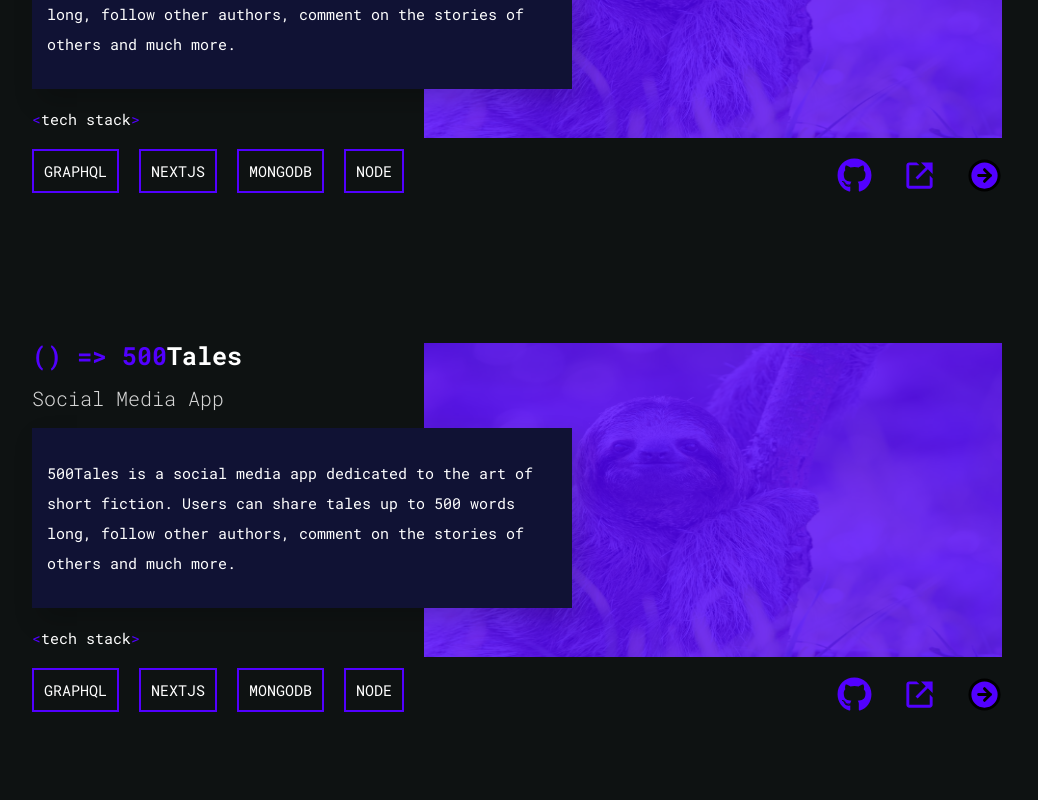
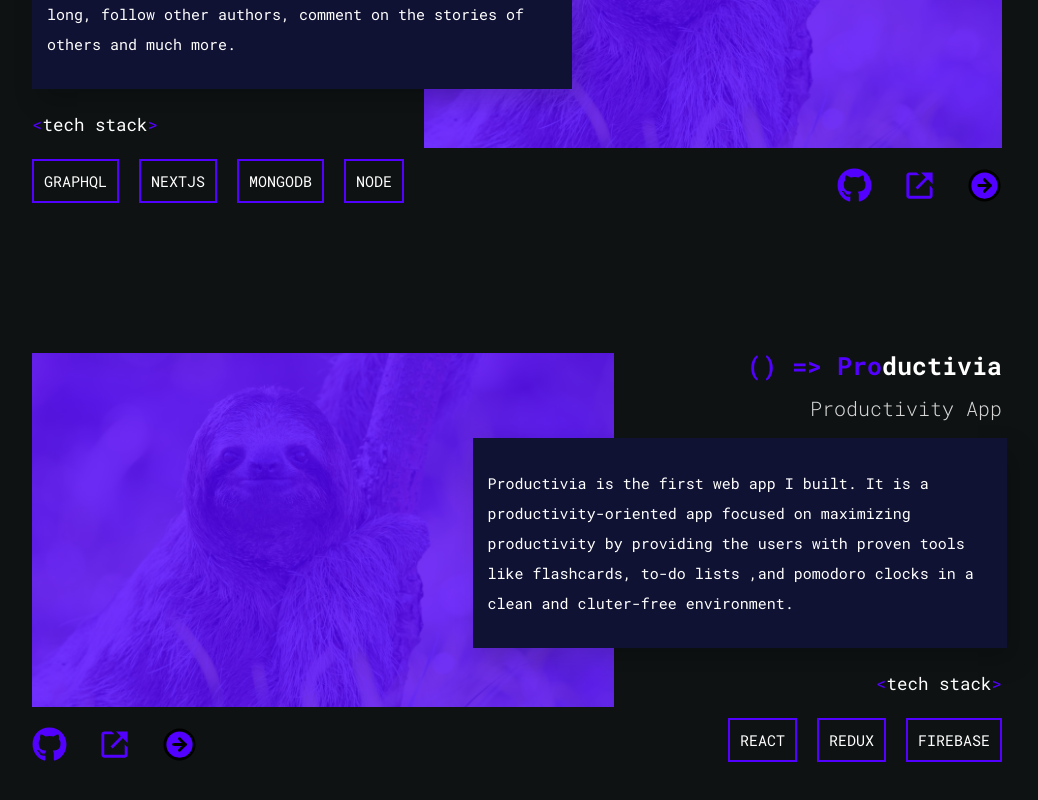
Before and after one commit to 0xngndev/portfolio.v2, a Next.js app: page / in a window 1280 px wide. Shown: the part 1170-1970 px from the top of the page, without its empty margins (123-1161 px from the left). Built offline with nearby package versions, Linux system fonts and the light colour scheme.

Commit message:
Finished Productivia

```diff
--- a/components/Productivia.js
+++ b/components/Productivia.js
@@ -8,15 +8,15 @@ import { FiArrowRightCircle } from "react-icons/fi";
 const DivProjectWrapper = styled.div`
   position: relative;
   display: flex;
-  flex-direction: row;
+  flex-direction: row-reverse;
   width: 100%;
-  padding-right: 2rem;
+
   margin-bottom: 15rem;
 
   .div-projects-fh {
     display: flex;
     flex-direction: column;
-    align-items: flex-end;
+    align-items: flex-start;
     flex: 1.5;
 
     .div-img {
@@ -45,21 +45,25 @@ const DivProjectWrapper = styled.div`
           opacity: 0;
         }
       }
+      img {
+        object-fit: cover;
+        object-position: center center;
+      }
     }
 
     .div-svg {
       display: flex;
       flex-direction: row;
-      justify-content: flex-end;
+      justify-content: flex-start;
       cursor: pointer;
 
       svg {
         padding-top: 2rem;
-        padding-left: 3rem;
+        padding-right: 3rem;
         fill: var(--darkPrimary);
         height: 35px;
         width: 35px;
-        align-self: flex-end;
+        align-self: flex-start;
         transition: 0.3s;
         border: none;
 
@@ -80,7 +84,7 @@ const DivProjectWrapper = styled.div`
       display: block;
       font-weight: 700;
       font-size: 2.5rem;
-      align-self: flex-start;
+      text-align: end;
       margin: 0;
       margin-bottom: 1rem;
       line-height: 1;
@@ -92,12 +96,14 @@ const DivProjectWrapper = styled.div`
       font-weight: 300;
       font-size: 2rem;
       margin: 0;
+      text-align: end;
       margin-bottom: 1rem;
     }
 
     .div-fake {
       position: relative;
       padding: 1.5rem;
+      right: calc(30% + 2.5rem);
       z-index: 2;
       width: 130%;
       background: #101234;
@@ -112,6 +118,8 @@ const DivProjectWrapper = styled.div`
     }
     p {
       display: block;
+      text-align: end;
+      font-size: 1.75rem;
 
       color: var(--darkPrimary);
 
@@ -122,6 +130,8 @@ const DivProjectWrapper = styled.div`
     .div-tech-stack {
       display: flex;
       flex-direction: row;
+      align-items: flex-end;
+      justify-content: flex-end;
 
       button {
         outline: none;
@@ -131,7 +141,7 @@ const DivProjectWrapper = styled.div`
         color: #fff;
         border: 2px solid var(--darkPrimary);
         font-size: 1.5rem;
-        margin-right: 2rem;
+        margin-left: 2rem;
       }
     }
   }
@@ -142,15 +152,16 @@ const Productivia = () => {
     <DivProjectWrapper>
       <div className="div-projects-sh">
         <h1 className="project-title">
-          {`() => 500`}
-          <span>Tales</span>
+          {`() => Pro`}
+          <span>ductivia</span>
         </h1>
-        <h2>Social Media App</h2>
+        <h2>Productivity App</h2>
         <div className="div-fake">
           <h3>
-            500Tales is a social media app dedicated to the art of short
-            fiction. Users can share tales up to 500 words long, follow other
-            authors, comment on the stories of others and much more.
+            Productivia is the first web app I built. It is a
+            productivity-oriented app focused on maximizing productivity by
+            providing the users with proven tools like flashcards, to-do lists
+            ,and pomodoro clocks in a clean and cluter-free environment.
           </h3>
         </div>
         <p>
@@ -159,10 +170,9 @@ const Productivia = () => {
           {`>`}
         </p>
         <div className="div-tech-stack">
-          <button>GRAPHQL</button>
-          <button>NEXTJS</button>
-          <button>MONGODB</button>
-          <button>NODE</button>
+          <button>REACT</button>
+          <button>REDUX</button>
+          <button>FIREBASE</button>
         </div>
       </div>
       <div className="div-projects-fh">
--- a/components/Tales.js
+++ b/components/Tales.js
@@ -44,6 +44,10 @@ const DivProjectWrapper = styled.div`
         :after {
           opacity: 0;
         }
+      }
+      img {
+        object-fit: cover;
+        object-position: center center;
       }
     }
 
@@ -112,7 +116,7 @@ const DivProjectWrapper = styled.div`
     }
     p {
       display: block;
-
+      font-size: 1.75rem;
       color: var(--darkPrimary);
 
       span {
```
